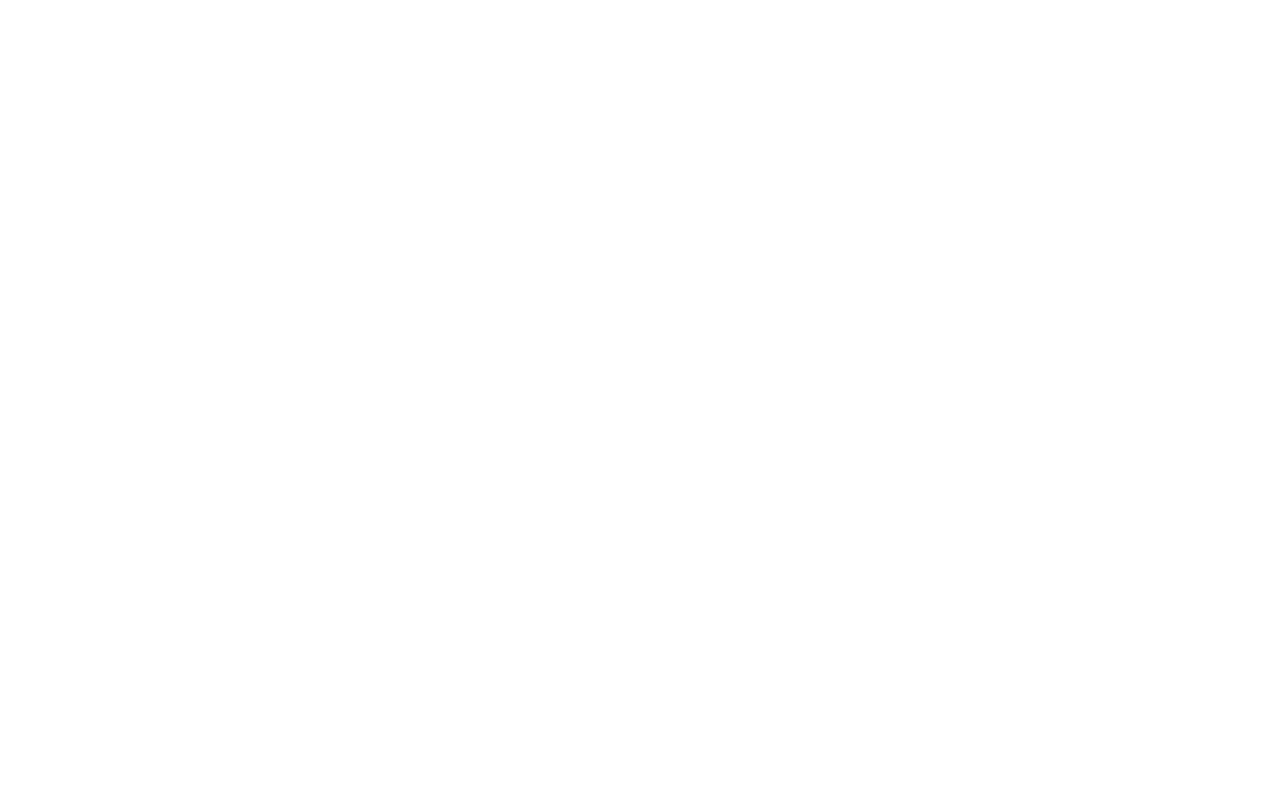
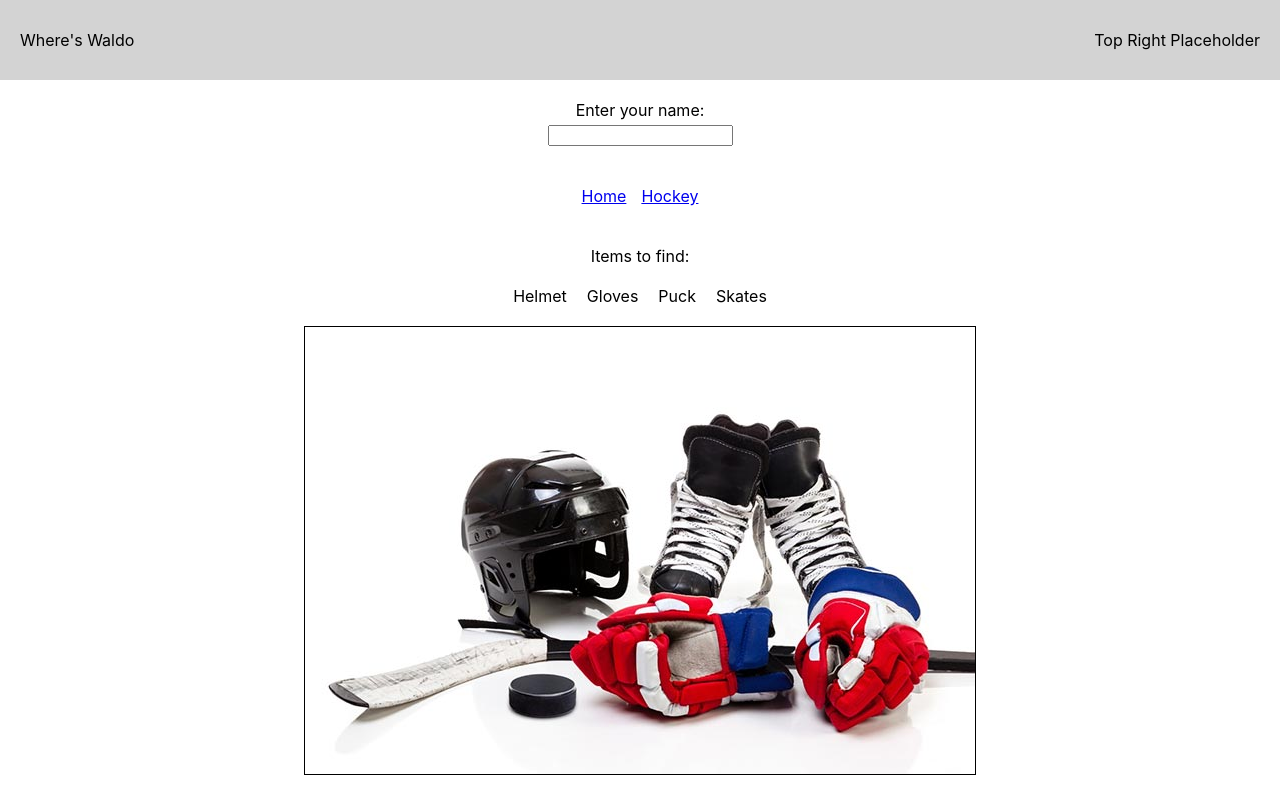
Before and after one commit to reeseca90/wheres-waldo, a React (Create React App) app: page /hockey in a window 1280 px wide. Built offline with nearby package versions, Linux system fonts and the light colour scheme.

Commit message:
all UI functionality exists, need to hook it up to firebase

```diff
--- a/package.json
+++ b/package.json
@@ -6,8 +6,10 @@
     "@testing-library/jest-dom": "^5.14.1",
     "@testing-library/react": "^11.2.7",
     "@testing-library/user-event": "^12.8.3",
+    "firebase": "^9.1.3",
     "react": "^17.0.2",
     "react-dom": "^17.0.2",
+    "react-router-dom": "^5.3.0",
     "react-scripts": "4.0.3",
     "web-vitals": "^1.1.2"
   },
--- a/src/App.css
+++ b/src/App.css
@@ -1,38 +1,67 @@
 .App {
-  text-align: center;
-}
-
-.App-logo {
-  height: 40vmin;
-  pointer-events: none;
-}
-
-@media (prefers-reduced-motion: no-preference) {
-  .App-logo {
-    animation: App-logo-spin infinite 20s linear;
-  }
-}
-
-.App-header {
-  background-color: #282c34;
-  min-height: 100vh;
   display: flex;
   flex-direction: column;
   align-items: center;
-  justify-content: center;
-  font-size: calc(10px + 2vmin);
-  color: white;
 }
 
-.App-link {
-  color: #61dafb;
+form {
+  display: flex;
+  flex-direction: column;
+  gap: 5px;
+  align-items: center;
+  padding: 20px;
 }
 
-@keyframes App-logo-spin {
-  from {
-    transform: rotate(0deg);
-  }
-  to {
-    transform: rotate(360deg);
-  }
+img {
+  border: 1px solid black;
 }
+
+#whatToFind {
+  display: flex;
+  gap: 20px;
+  justify-content: center;
+  margin: 20px;
+}
+
+.found {
+  color: grey;
+}
+
+#mainContent {
+  display: flex;
+  flex-direction: column;
+  align-items: center;
+  gap: 40px;
+  padding: 20px;
+}
+
+#imageLinks {
+  display: flex;
+  gap: 15px;
+}
+
+#popupMenu {
+  position: absolute;
+  padding: 10px;
+  border: 1px solid black;
+  z-index: 2;
+  background-color: white;
+}
+
+.popupHide {
+  display: none;
+}
+
+.popupShow {
+  display: block;
+}
+
+ul {
+  list-style: none;
+  margin: 0;
+  padding: 0;
+}
+
+li:not(:last-child) {
+  margin-bottom: 5px;
+}
--- a/src/App.js
+++ b/src/App.js
@@ -1,11 +1,103 @@
+import React, { useState, useEffect, useRef } from 'react';
+import { BrowserRouter, Switch, Route, Link } from "react-router-dom";
 import './App.css';
+import blank from './blank';
+import Hockey from './Hockey';
 
-function App() {
+const App = () => {
+  // used to not render popup menu when setting initial coordinates
+  const firstRender = useRef(true);
+
+  const [name, setName] = useState('');
+  const [x, setX] = useState(0);
+  const [y, setY] = useState(0);
+  const [pageX, setPageX] = useState(0);
+  const [pageY, setPageY] = useState(0);
+  const [items, setItems] = useState([]);
+
+  const getName = (e) => {
+    setName(e.target.value);
+  }
+
+  // this sets the coords for the popup menu and the coords for the clicked object on picture
+  const coordCallback = (childData) => {
+    setX(childData.x);
+    setY(childData.y);
+    setPageX(childData.pageX);
+    setPageY(childData.pageY);
+  }
+
+  const displayMenu = () => {
+    const popupMenu = document.getElementById('popupMenu');
+    popupMenu.style.left = `${pageX}px`;
+    popupMenu.style.top = `${pageY}px`;
+    popupMenu.className = 'popupShow';
+  }
+
+  // this displays the popup menu when the coords from coordCallback are changed
+  useEffect(() => {
+    if (firstRender.current) {
+      firstRender.current = false;
+      return;
+    } else {
+      displayMenu();
+    }
+  }, [x, y, pageX, pageY]);
+
+  // ***** gets items to find from image file, but probably not needed ******
+  const getItemsToFindCallback = (childData) => {
+    setItems([...childData]);
+  }
+  useEffect(() => {
+    console.log(items);
+  }, [items]);
+
+  const popupCallback = (childData) => {
+    // logic to check if selection is correct
+      // get coordinates of item from backend
+      // check if in range
+
+    // if found change found item to gray in list above image
+    const clickedItem = document.querySelector(`span[id=${childData}]`);
+    clickedItem.className = "found";
+
+    // hide popup menu
+    const popupMenu = document.getElementById('popupMenu');
+    popupMenu.className = 'popupHide';
+
+    // logic to see if game is over
+  }
+
   return (
     <div className="App">
 
+      <section id="appNav">
+        <form>
+          <label htmlFor="name">Enter your name: </label>
+          <input name="name" type="text" onChange={getName} value={name} required/>
+        </form>
+      </section>
+
+      <section id="imageArea">
+        <BrowserRouter>
+          <div id="mainContent">
+            <div id="imageLinks">
+              <Link to="/">Home</Link>
+              <Link to="/hockey">Hockey</Link>
+            </div>
+
+            <Switch>
+              <Route exact path="/" component={blank} />
+              <Route exact path="/hockey">
+                <Hockey coordCallback={coordCallback} getItemsToFind={getItemsToFindCallback} popupCallback={popupCallback} />
+              </Route>
+            </Switch>
+          </div>
+        </BrowserRouter>
+      </section>
+
     </div>
   );
-}
+};
 
 export default App;
--- /dev/null
+++ b/src/Hockey.js
@@ -0,0 +1,45 @@
+import React, { useState, useEffect, useRef } from "react";
+import hockeyImg from './hockey.jpg';
+
+const Hockey = (props) => {
+  const itemsToFind = ['helmet', 'gloves', 'puck', 'skates'];
+
+  function itemList() {
+    props.getItemsToFind(itemsToFind);
+  }
+
+  const getCoords = (e) => {
+    props.coordCallback({x: e.nativeEvent.offsetX, y: e.nativeEvent.offsetY, pageX: e.pageX, pageY:e.pageY});
+  }
+
+  const popupItemClick = (e) => {
+    props.popupCallback(e.target.id);
+  }
+
+  useEffect(() => {
+    itemList();
+  }, []);
+
+  return (
+    <div className="App">
+      <span>Items to find:</span>
+      <div id="whatToFind">
+        <span id="helmet" className="notFound">Helmet</span>
+        <span id="gloves" className="notFound">Gloves</span>
+        <span id="puck" className="notFound">Puck</span>
+        <span id="skates" className="notFound">Skates</span>
+      </div>
+      <img src={hockeyImg} alt="hockey equipment" onClick={getCoords} />
+
+      <div id="popupMenu" className="popupHide">
+          <ul>
+            {itemsToFind.map((item) => {
+              return <li id={item} onClick={popupItemClick}>{item}</li>
+            })}
+          </ul>
+        </div>
+    </div>
+  );
+};
+
+export default Hockey;
--- /dev/null
+++ b/src/Navbar.css
@@ -0,0 +1,8 @@
+header {
+  display: flex;
+  justify-content: space-between;
+  align-items: center;
+  padding: 20px;
+  height: 40px;
+  background-color: lightgray;
+}
--- /dev/null
+++ b/src/Navbar.js
@@ -0,0 +1,19 @@
+import React from "react";
+import './Navbar.css';
+
+const Navbar = () => {
+
+  return (
+    <header>
+      <div id="navLeft">
+        Where's Waldo
+      </div>
+
+      <div id="navRight">
+        Top Right Placeholder
+      </div>
+    </header>
+  );
+};
+
+export default Navbar;
--- /dev/null
+++ b/src/Routes.css
@@ -0,0 +1,12 @@
+#mainContent {
+  display: flex;
+  flex-direction: column;
+  align-items: center;
+  gap: 40px;
+  padding: 20px;
+}
+
+#imageLinks {
+  display: flex;
+  gap: 15px;
+}
--- /dev/null
+++ b/src/blank.js
@@ -0,0 +1,12 @@
+import React from "react";
+
+const blank = () => {
+
+  return (
+    <div id="blank">
+      Select an image above
+    </div>
+  );
+};
+
+export default blank;
--- a/src/index.css
+++ b/src/index.css
@@ -1,3 +1,9 @@
+#root {
+  display: flex;
+  flex-direction: column;
+  min-width: 670px;
+}
+
 body {
   margin: 0;
   font-family: -apple-system, BlinkMacSystemFont, 'Segoe UI', 'Roboto', 'Oxygen',
--- a/src/index.js
+++ b/src/index.js
@@ -2,9 +2,11 @@
 import ReactDOM from 'react-dom';
 import './index.css';
 import App from './App';
+import Navbar from './Navbar';
 
 ReactDOM.render(
   <React.StrictMode>
+    <Navbar />
     <App />
   </React.StrictMode>,
   document.getElementById('root')
```
Also changed, not shown: src/Routes.js (added, +28 -0 lines), src/hockey.jpg (added), 1 other file (tests, documents, lock files or other folders).
